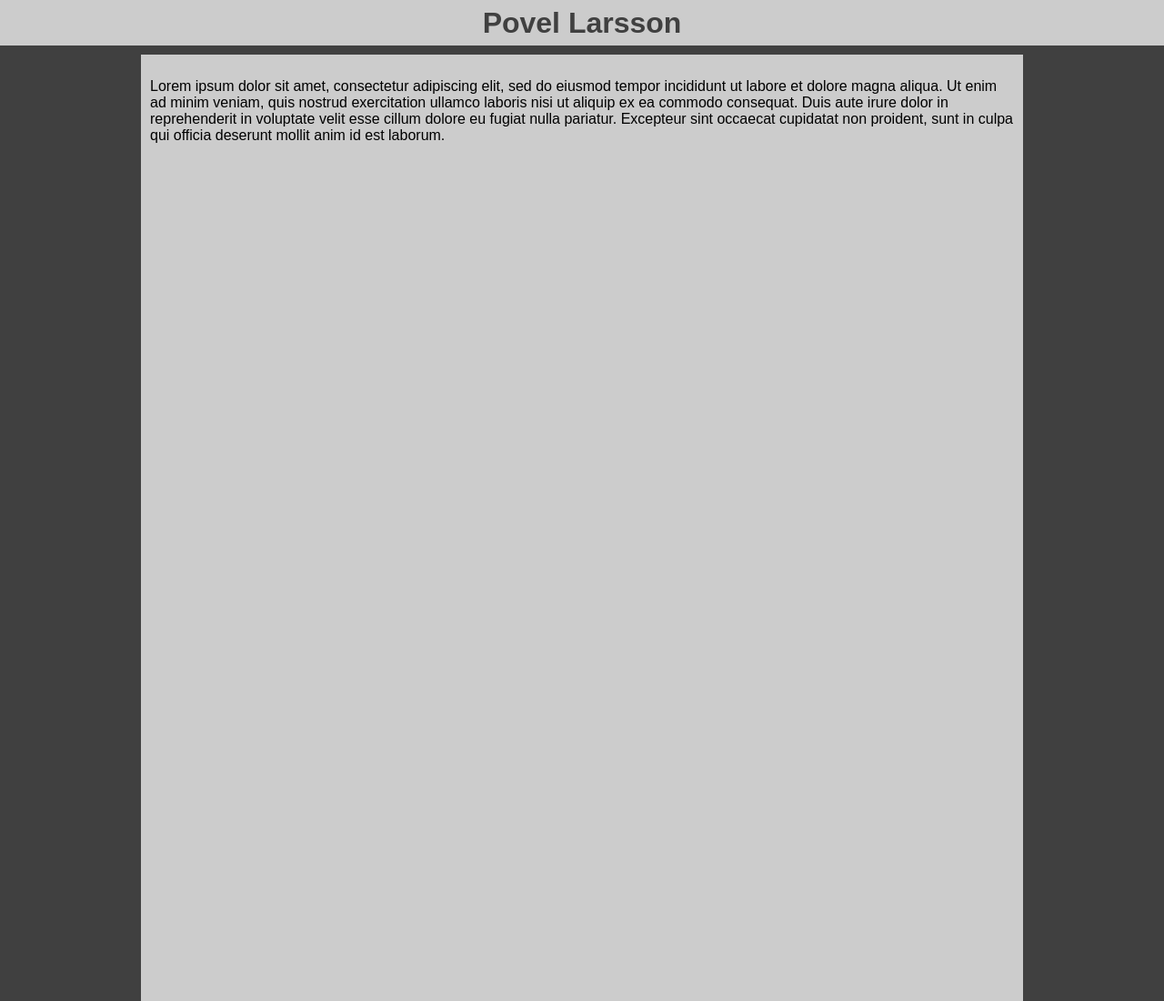
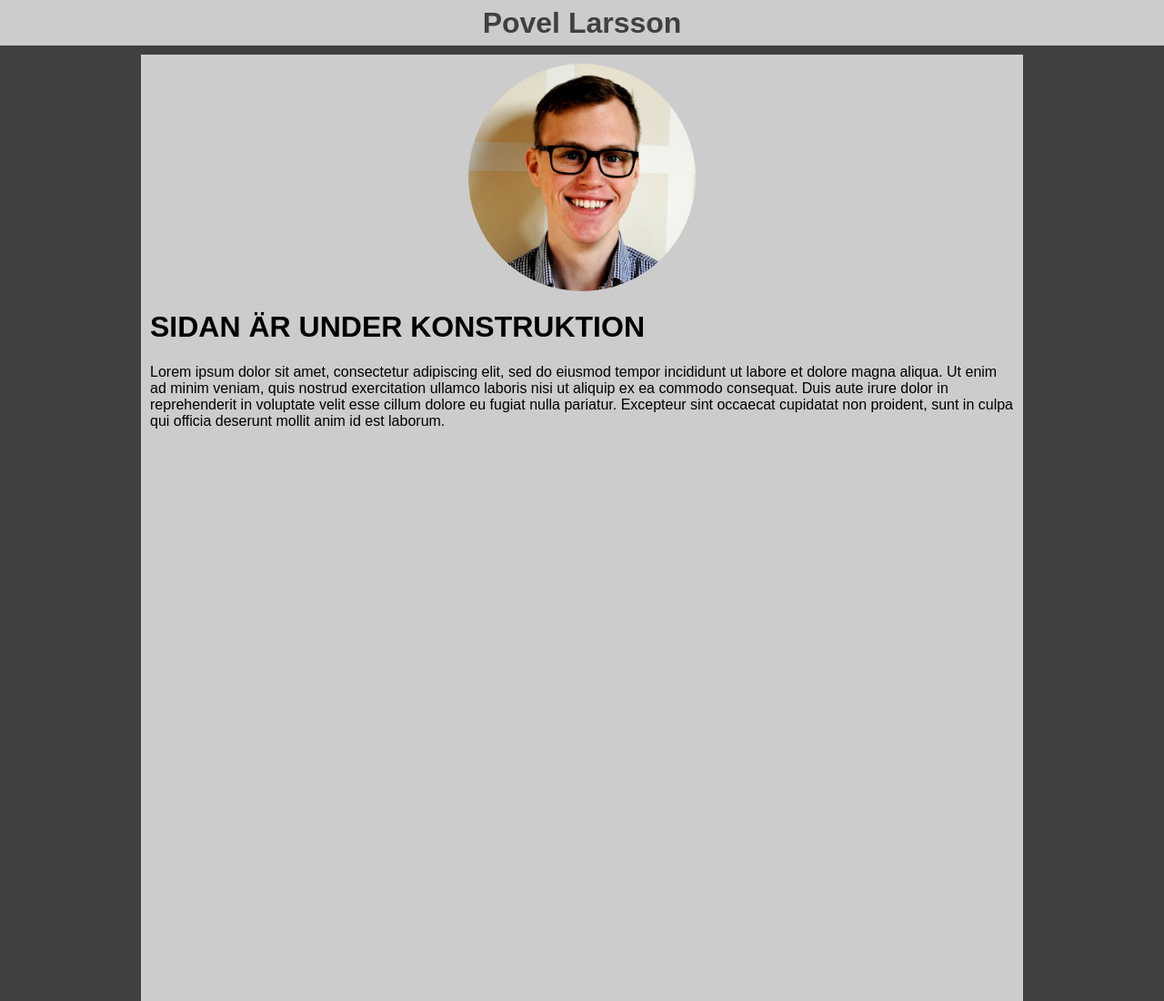
Before and after one commit to p0ff3/p0ff3.github.io, a plain HTML site: page index.html in a window 1280 px wide. Shown: the top 1100 px of the page at 91% size. Drawn offline with Linux system fonts and the light colour scheme.

Commit message:
Added picture

```diff
--- a/index.html
+++ b/index.html
@@ -1,6 +1,7 @@
 <!DOCTYPE HTML PUBLIC "-//W3C//DTD HTML 4.01 Transitional//EN" "http://www.w3.org/TR/html4/loose.dtd">
 <html>
 <head>
+  <meta charset="utf-8"/>
   <link rel="stylesheet" href="stylesheet.css" type="text/css">
   <title>Povel Larsson</title>
 </head>
@@ -13,6 +14,8 @@
 </div>
 
 <div id = "content">
+    <img class ="circle" id="profPicture" src="pics/profPics.jpg">
+    <h1>SIDAN ÄR UNDER KONSTRUKTION</h1>
   <p>Lorem ipsum dolor sit amet, consectetur adipiscing elit, sed do eiusmod
      tempor incididunt ut labore et dolore magna aliqua. Ut enim ad minim
      veniam, quis nostrud exercitation ullamco laboris nisi ut aliquip ex ea
--- a/stylesheet.css
+++ b/stylesheet.css
@@ -32,7 +32,6 @@ display: inline-block;
     max-width:950px;
     background: #cccccc;
     height: 2000px;
-    margin: auto;
     margin-top: 8px;
     margin:10px auto;
     padding:10px;
@@ -41,3 +40,15 @@ display: inline-block;
 #footer{
 
 }
+
+#profPicture{
+  display: block;
+  margin-left: auto;
+  margin-right: auto;
+    width: 250px;
+    height: 250px;
+}
+.circle {
+    border-radius: 50%;
+    behavior: url(PIE.htc); /* remove if you don't care about IE8 */
+}
```
Also changed, not shown: pics/profPics.jpg (added).
